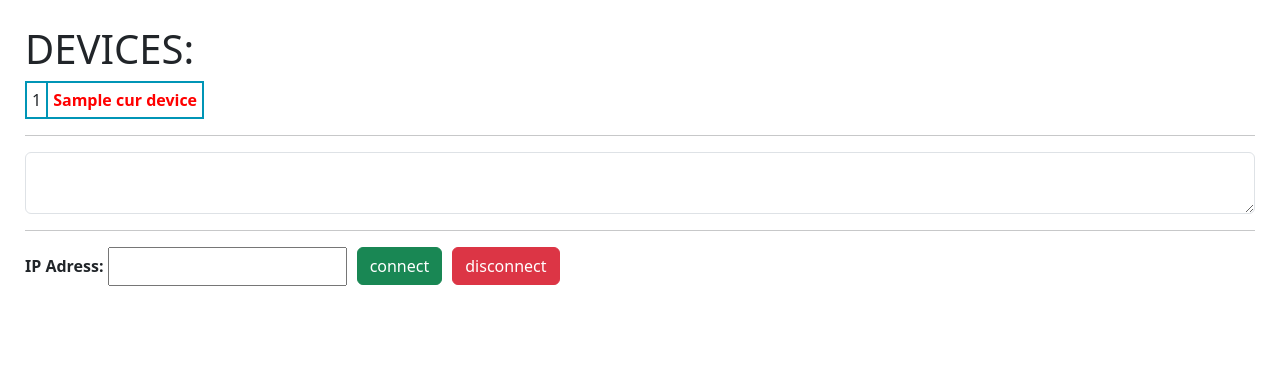
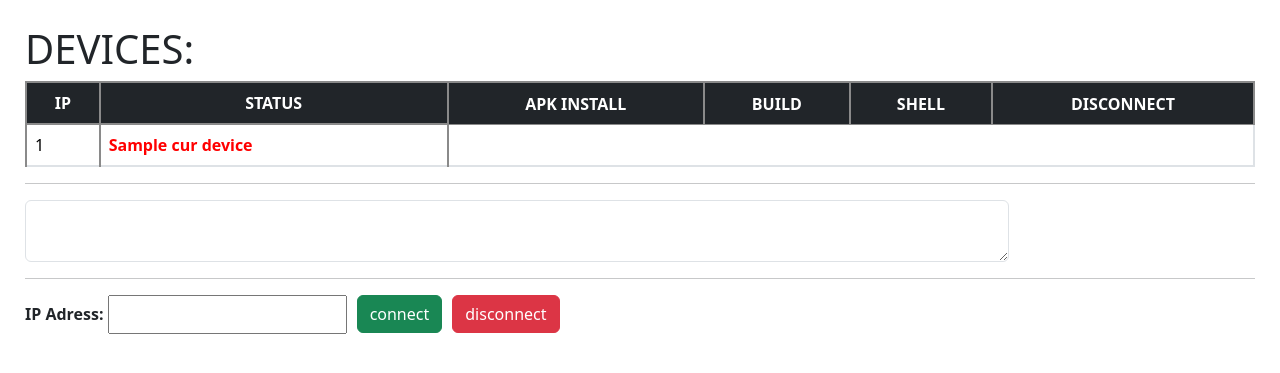
Before and after one commit to mmonk33/FlaskADBInterface, a Flask app: template templates/index.html in a window 1280 px wide. Shown: the top 373 px of the page. Run offline with Flask 2, Linux system fonts and the light colour scheme; the template is opened without the code that fills it: most values are stand-ins (such as "Sample title", 1, 10 or a date in 2020); some libraries are stand-ins or nearby versions.

Commit message:
bootstrap table

```diff
--- a/main.py
+++ b/main.py
@@ -14,7 +14,7 @@ app.config['UPLOAD_FOLDER'] = UPLOAD_FOLDER
 bootstrap = Bootstrap(app)
 
 
-def sp_adb_devces():
+def sp_adb_devices():
     adb_devices = []
     subp_output = subprocess.check_output(
         f'docker exec -i container-appium adb devices',
@@ -41,7 +41,7 @@ def sp_adb_devces():
 @app.route('/adb/', methods=['POST', 'GET'])
 def index():
     message = ''
-    adb_devices = sp_adb_devces()
+    adb_devices = sp_adb_devices()
     if request.method == 'POST':
         udid = request.form.get('udid')
         action = request.form.get('butt')
@@ -50,7 +50,7 @@ def index():
                 message = subprocess.check_output(
                     f'docker exec -i container-appium adb {action} {udid}',
                     shell=True).decode()
-                adb_devices = sp_adb_devces()
+                adb_devices = sp_adb_devices()
     return render_template('index.html', devices=adb_devices, message=message)
 
 
@@ -72,7 +72,7 @@ def upload_file():
                     shell=True)
             return render_template('installed.html')
         else:
-            adb_devices = sp_adb_devces()
+            adb_devices = sp_adb_devices()
             return render_template('index.html', devices=adb_devices, message='File is not selected')
 
 
@@ -85,5 +85,5 @@ def shell():
             message = subprocess.check_output(f'docker exec -i container-appium adb -s {udid} shell {shell_command}', shell=True).decode()
         else:
             message = 'Empty request'
-        adb_devices = sp_adb_devces()
+        adb_devices = sp_adb_devices()
         return render_template('index.html', message=message, devices=adb_devices)
--- a/templates/index.html
+++ b/templates/index.html
@@ -2,7 +2,7 @@
 <html lang="en">
 <head>
     <meta charset="UTF-8">
-    <title>DEVICES</title>
+    <title>Android devices</title>
     {% block styles %}
         <link href="../static/css/bootstrap.min.css" rel="stylesheet">
         <link href="../static/css/style.css" rel="stylesheet">
@@ -10,12 +10,16 @@
 
   <style type="text/css">
    TABLE {
-    border: 2px solid #0095b6;
+    border: 2px solid #8a8a8a;
     border-spacing: 7px 5px;
    }
    TD {
-    border: 2px solid #0095b6;
     padding: 5px;
+    border: 2px solid #8a8a8a;
+   }
+   TH {
+    padding: 5px;
+    border: 2px solid #8a8a8a;
    }
    div .ADB {
      float: left;
@@ -27,7 +31,18 @@
 <body>
 <div style="margin: 25px">
     <h1>DEVICES:</h1>
-    <table>
+    <table class="table table-hover">
+          <thead>
+            <tr class="table-dark">
+                <th scope="col" style="text-align: center;">IP</th>
+                <th scope="col" style="text-align: center;">STATUS</th>
+                <th scope="col" style="text-align: center;">APK INSTALL</th>
+                <th scope="col" style="text-align: center;">BUILD</th>
+                <th scope="col" style="text-align: center;">SHELL</th>
+                <th scope="col" style="text-align: center;">DISCONNECT</th>
+            </tr>
+        </thead>
+        <tbody>
         {%for cur_device in devices%}
         <tr>
             <td>{{cur_device[0]}}</td>
@@ -37,7 +52,7 @@
                 <td style="color:green;font-weight: bold;">{{cur_device[1]}}</td>
                 {%if cur_device[2] != '' and cur_device[1] == 'device'%}
                     <form action="/install/" method="POST" enctype="multipart/form-data">
-                         <input type="hidden" name="udid" value="{{cur_device[0]}}">
+                        <input type="hidden" name="udid" value="{{cur_device[0]}}">
                         <td><input type="file" name="file"><input type="submit" value="install"></td>
                     </form>
                 {% endif %}
@@ -55,9 +70,10 @@
             {% endif %}
         </tr>
         {%endfor%}
+        </tbody>
     </table>
     <hr>
-    <div class="form-group">
+    <div class="form-group" style="width:80%">
         <textarea class="form-control" id="exampleFormControlTextarea">{% if message %}{{ message }}{% endif %}</textarea>
     </div>
     <hr>
```
